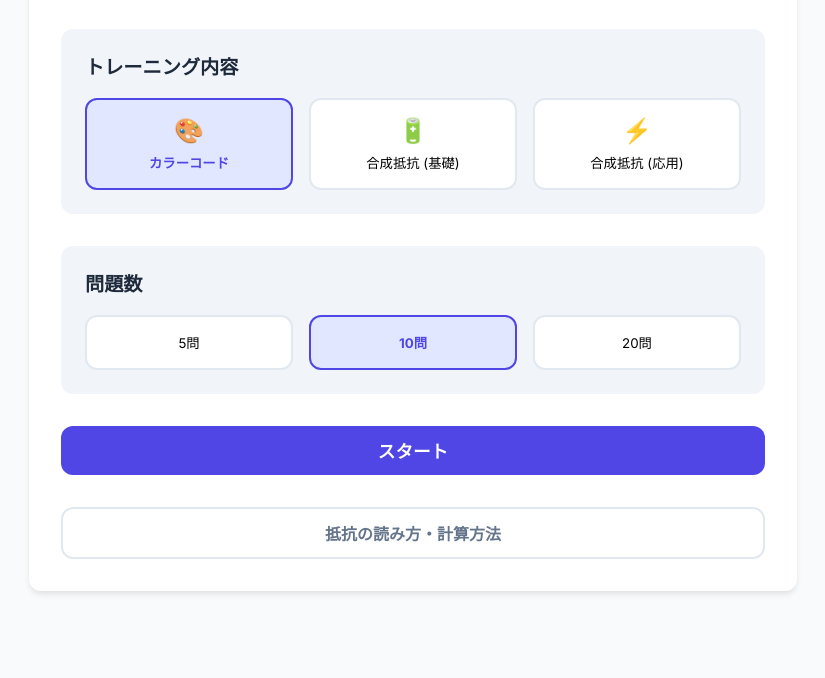
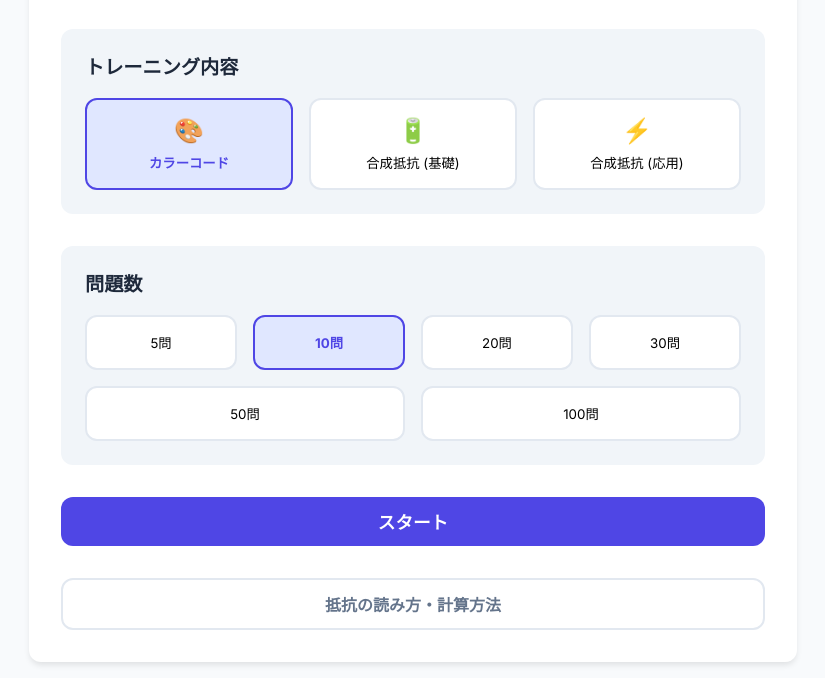
Before and after one commit to arinomin/resistor_training, a plain HTML site: page index.html in a window 1280 px wide. Shown: the part 126-804 px from the top of the page, without its empty margins (227-1052 px from the left). Drawn offline with Linux system fonts and the light colour scheme.

Commit message:
feat: Add options for 30, 50, and 100 questions to the count selection.

```diff
--- a/index.html
+++ b/index.html
@@ -47,6 +47,9 @@
                         <button class="count-btn" data-count="5">5問</button>
                         <button class="count-btn selected" data-count="10">10問</button>
                         <button class="count-btn" data-count="20">20問</button>
+                        <button class="count-btn" data-count="30">30問</button>
+                        <button class="count-btn" data-count="50">50問</button>
+                        <button class="count-btn" data-count="100">100問</button>
                     </div>
                 </div>
 
```
